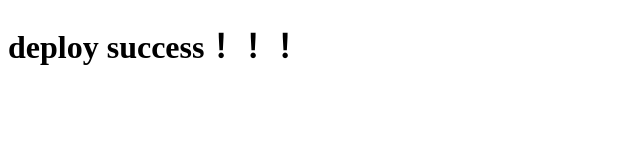
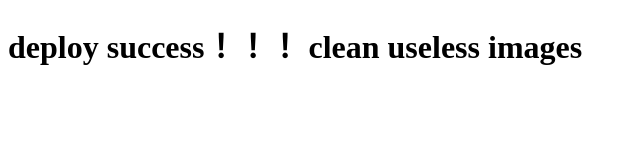
Before and after one commit to hu19940121/cicdtest, a plain HTML site: page index.html in a window 1280 px wide. Shown: the whole page, without its empty margins (0-640 px from the left). Drawn offline with Linux system fonts and the light colour scheme.

Commit message:
feat: clear useless images

```diff
--- a/index.html
+++ b/index.html
@@ -6,6 +6,6 @@
     <title>cicdtest</title>
   </head>
   <body>
-    <h1>deploy success！！！</h1>
+    <h1>deploy success！！！ clean useless images</h1>
   </body>
 </html>
```
Also changed, not shown: 1 other file.
